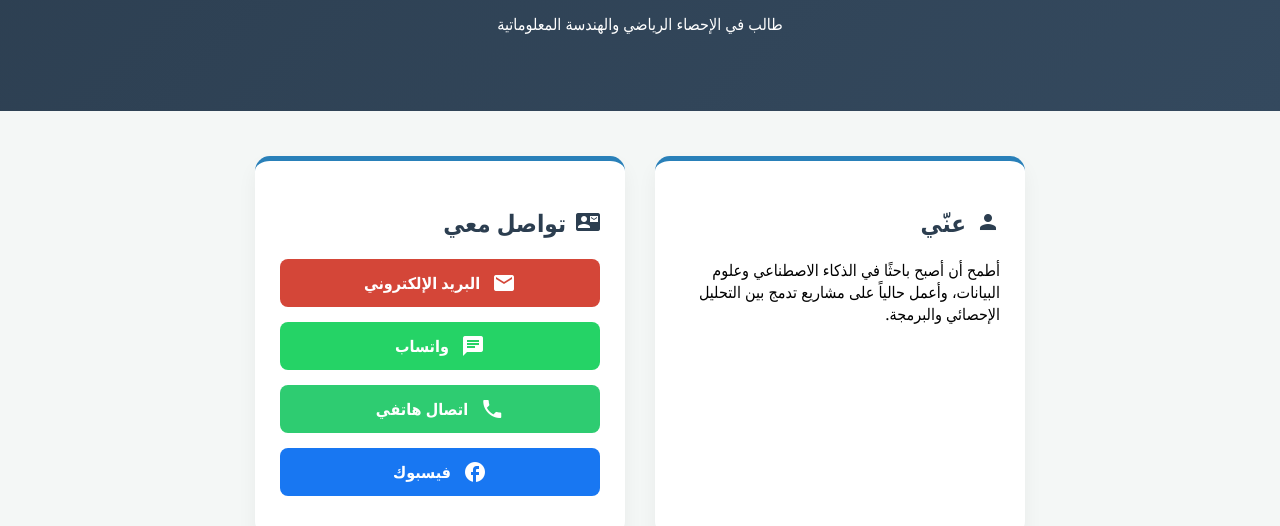
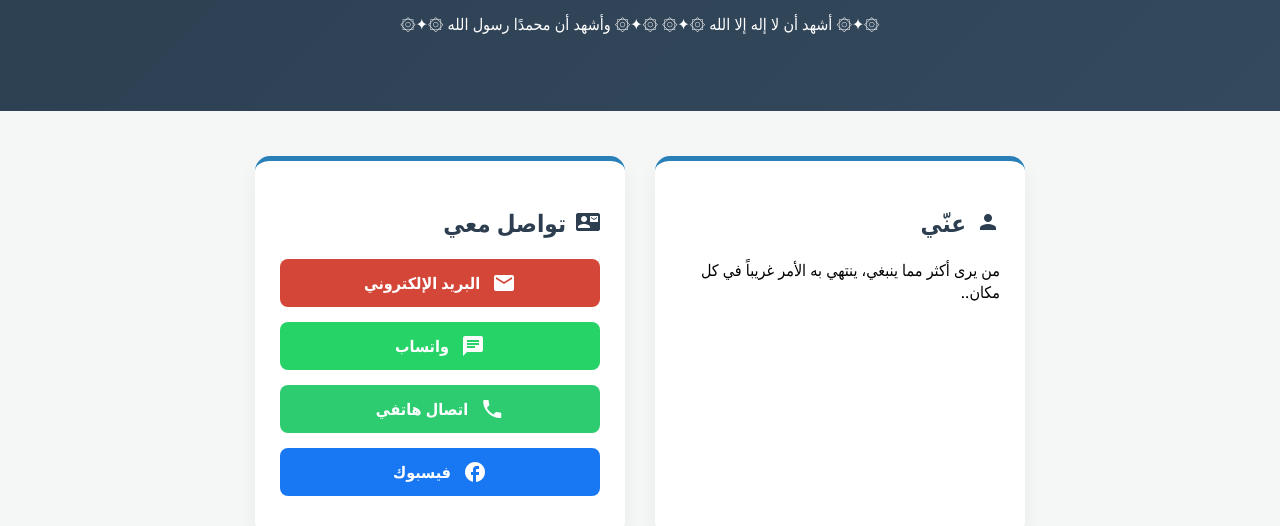
Before and after one commit to aliwalsaleh/Ali_alsaleh, a plain HTML site: page index.html in a window 1280 px wide. Shown: the part 313-839 px from the top of the page. Drawn offline with Linux system fonts and the light colour scheme.

Commit message:
Update index.html

```diff
--- a/index.html
+++ b/index.html
@@ -79,13 +79,14 @@
     <header>
         <img src="profile.jpg" alt="علي الصالح" class="profile-img">
         <h1>علي الصالح</h1>
-        <p>طالب في الإحصاء الرياضي والهندسة المعلوماتية</p>
+        <p>۞✦۞ أشهد أن لا إله إلا الله ۞✦۞
+۞✦۞ وأشهد أن محمدًا رسول الله ۞✦۞</p>
     </header>
 
     <section>
         <div class="card">
             <h2><span class="material-icons">person</span> عنّي</h2>
-            <p>أطمح أن أصبح باحثًا في الذكاء الاصطناعي وعلوم البيانات، وأعمل حالياً على مشاريع تدمج بين التحليل الإحصائي والبرمجة.</p>
+            <p>من يرى أكثر مما ينبغي، ينتهي به الأمر غريباً في كل مكان..</p>
         </div>
 
         <div class="card">
```
